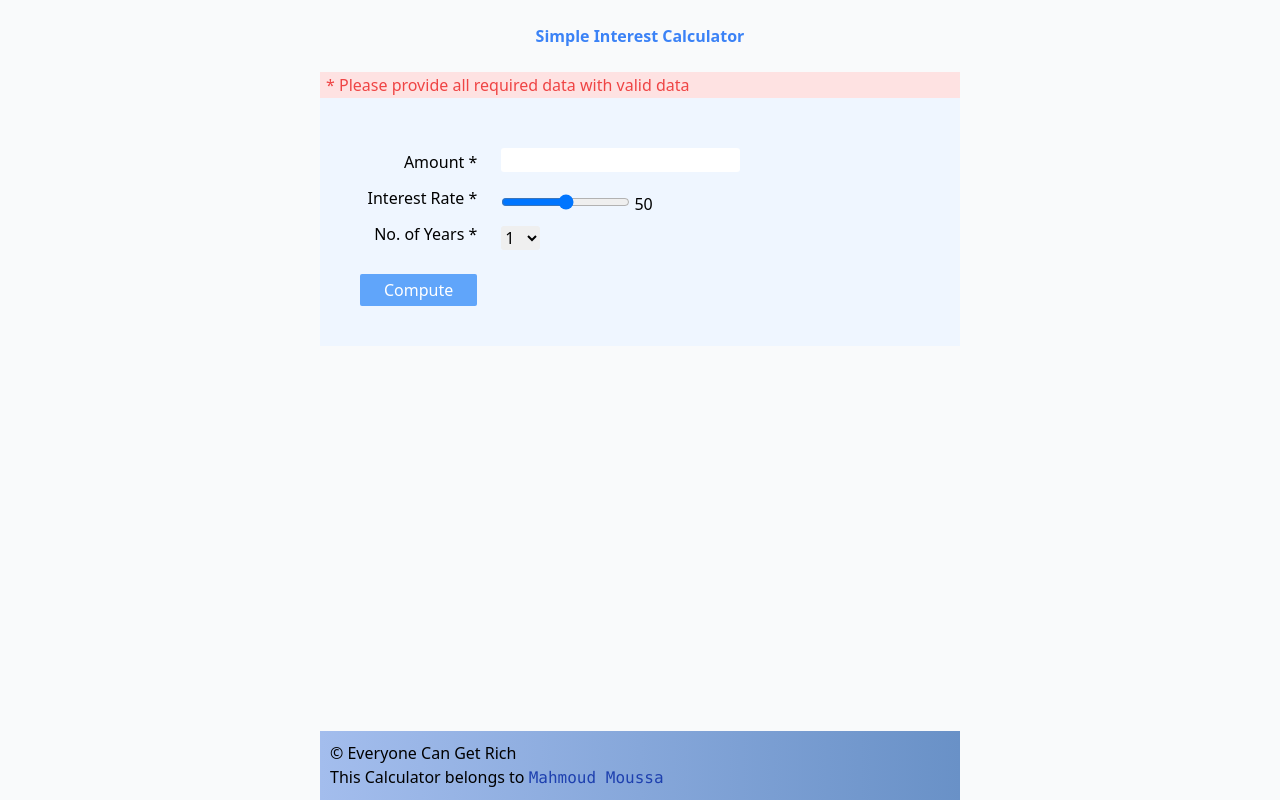
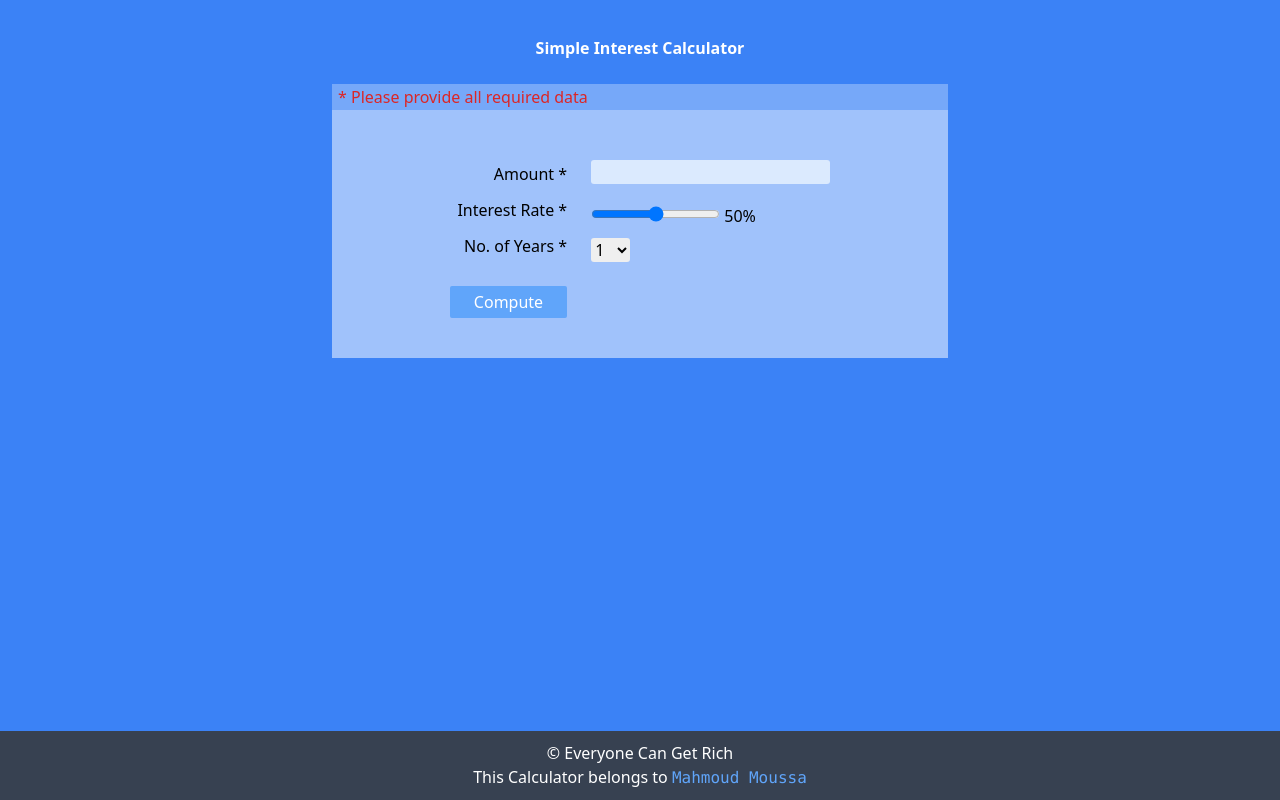
Before and after one commit to M-Moussa-De/Interest-calculator, a website: page index.html in a window 1280 px wide. Both pictures are taken after a click on the button "Compute". Drawn offline with nearby package versions, Linux system fonts and the light colour scheme.

Commit message:
improve design and functionality

```diff
--- a/index.html
+++ b/index.html
@@ -1,5 +1,6 @@
 <!DOCTYPE html>
 <html lang="en">
+
 <head>
   <meta charset="UTF-8" />
   <meta http-equiv="X-UA-Compatible" content="IE=edge" />
@@ -8,16 +9,17 @@
   <script src="https://cdn.tailwindcss.com"></script>
   <link rel="stylesheet" href="style.css" />
 </head>
-  <body class="bg-gray-50">
-    <div class="container w-full md:w-2/4 mx-auto">
-      <h1 class="text-center text-blue-500 pt-6 font-bold">
+
+<body class="bg-blue-500">
+  <div class="container p-3 w-full md:w-2/4 mx-auto">
+    <h1 class="text-center text-white pt-6 text-md font-semibold">
       Simple Interest Calculator
     </h1>
-      <div class="app">
-        <div class="bg-red-100 mt-6">
-          <span id="err" class="text-red-500 block"></span>
+    <div class="calc">
+      <div class="mt-6 err-wrapper">
+        <span id="err" class="text-red-600 block"></span>
       </div>
-        <div class="calc flex bg-blue-50 p-10">
+      <div class="calc flex justify-center p-10">
         <div class="left text-right">
           <div>
             <label for="amount">Amount *</label>
@@ -28,35 +30,17 @@
           <div>
             <label for="years">No. of Years *</label>
           </div>
-            <input
-              id="compute"
-              type="button"
-              role="button"
+          <input id="compute" type="button" role="button"
             class="bg-blue-400 hover:bg-blue-500 px-6 py-1 text-white mt-4 cursor-pointer rounded-sm transition duration-200 ease-in"
-              value="Compute"
-            />
+            value="Compute" />
         </div>
         <div class="right flex flex-col ml-6">
           <div>
-              <input
-                id="amount"
-                class="pl-2"
-                type="number"
-                name="amount"
-                min="0"
-                value="test"
-              />
+            <input id="amount" class="pl-2 bg-blue-100" type="number" name="amount" min="0" />
           </div>
           <div>
-              <input
-                type="range"
-                name="interest"
-                id="interest"
-                min="0"
-                max="100"
-                value="50"
-              />
-              <span id="rate">50</span>
+            <input type="range" name="interest" id="interest" min="0" max="100" value="50" />
+            <span id="rate">50%</span>
           </div>
           <div>
             <select id="years" name="years" id="years">
@@ -77,19 +61,21 @@
     </div>
 
     <!-- Result -->
-      <div class="bg-white mt-12" id="result"></div>
-
-      <footer>
-        <div>
+    <div class="mt-8" id="result"></div>
+  </div>
+  <footer class="bg-gray-700">
+    <div class="text-white text-center">
       <p>&copy; Everyone Can Get Rich</p>
       <p>
         This Calculator belongs to
-            <span class="text-blue-800 font-mono">Mahmoud Moussa</span>
+        <span class="text-blue-400 font-mono">Mahmoud Moussa</span>
       </p>
     </div>
   </footer>
-    </div>
 
   <script src="script.js"></script>
 </body>
+
 </html>
+
+<!-- class="flex flex-col justify-center" -->
--- a/script.js
+++ b/script.js
@@ -1,5 +1,5 @@
 const amount = document.querySelector("#amount");
-const interset = document.querySelector("#interest");
+const interest = document.querySelector("#interest");
 const years = document.querySelector("#years");
 
 const resultArea = document.querySelector("#result");
@@ -9,43 +9,52 @@ const computeBtn = document.querySelector("#compute");
 
 const currentYear = new Date().getFullYear();
 
-interset.addEventListener("input", () => {
-  document.querySelector("#rate").textContent = interset.value;
+interest.addEventListener("input", () => {
+  document.querySelector("#rate").textContent = `${interest.value}%`;
 });
 
-computeBtn.addEventListener("click", () => {
+computeBtn.addEventListener("click", calculatorTotalAmount);
+document.addEventListener("keyup", (e) => {
+  if (e.keyCode === 13) {
+    calculatorTotalAmount();
+  }
+});
+
+function calculatorTotalAmount() {
   const vals = getUserInput();
 
   if (vals) {
     errPlaceholder.style.display = "none";
 
-    const result = vals.amountVal * vals.intersetVal * vals.yearsNo;
+    const result = vals.amountVal * (vals.interestVal / 100) * vals.yearsNo;
 
     const report = `<div class="p-6 animated">
-    <p>If you deposit <span class="bg-yellow-200">${vals.amountVal}</span>,</p>
-    <p>at an interest rate of <span class="bg-yellow-200">${
-      vals.intersetVal
-    }</span>,</p>
-    <p>You will receive an amount of <span class="bg-yellow-200">${result}</span>,</p>
-    <p>in the year <span class="bg-yellow-200">${
+    <p>If you deposit <span class="bg-white">${vals.amountVal}</span>,</p>
+    <p>at an interest rate of <span class="bg-white">${
+      vals.interestVal
+    }%</span>,</p>
+    <p>You will receive an amount of <span class="bg-white">${result}</span>,</p>
+    <p>in the year <span class="bg-white">${
       currentYear + Number(vals.yearsNo)
     }</span></p>
     </div>`;
 
     resultArea.innerHTML = report;
+    resultArea.style.display = "block";
   } else {
     errPlaceholder.classList.add("err");
-    errPlaceholder.textContent =
-      "* Please provide all required data with valid data";
+    errPlaceholder.style.display = "block";
+    errPlaceholder.textContent = "* Please provide all required data";
+    resultArea.style.display = "none";
   }
-});
+}
 
 function getUserInput() {
-  const amountVal = amount.value;
-  const intersetVal = interset.value;
-  const yearsNo = years.value;
+  const amountVal = Number(amount.value);
+  const interestVal = Number(interest.value);
+  const yearsNo = Number(years.value);
 
-  return amountVal > 0 && intersetVal && yearsNo
-    ? { amountVal, intersetVal, yearsNo }
+  return amountVal > 0 && interestVal && yearsNo
+    ? { amountVal, interestVal, yearsNo }
     : undefined;
 }
--- a/style.css
+++ b/style.css
@@ -3,14 +3,16 @@ body {
   height: 100vh;
   overflow: hidden;
 }
+
 .container {
   height: 100%;
   position: relative;
 }
 
-.app {
-  max-height: 220px;
+.calc {
+  min-height: 220px;
 }
+
 input,
 select {
   border: none;
@@ -40,9 +42,9 @@ select {
 
 .animated {
   animation: slowShow 2s ease;
-  box-shadow: 0 3px 6px rgb(216, 215, 215);
   transition: animation 0.1ms ease-in;
 }
+
 @keyframes slowShow {
   from {
     opacity: 0;
@@ -57,9 +59,14 @@ footer {
   position: absolute;
   bottom: 0;
   width: 100%;
-  background-image: linear-gradient(to right, #a3bded 0%, #6991c7 100%);
 }
 
 .err {
   padding: 1px 6px;
 }
+
+.calc,
+err-wrapper,
+#result {
+  background: rgba(255 255 255 /0.3);
+}
```
Also changed, not shown: README.md. Lines whose indentation alone changed are shown as unchanged.
